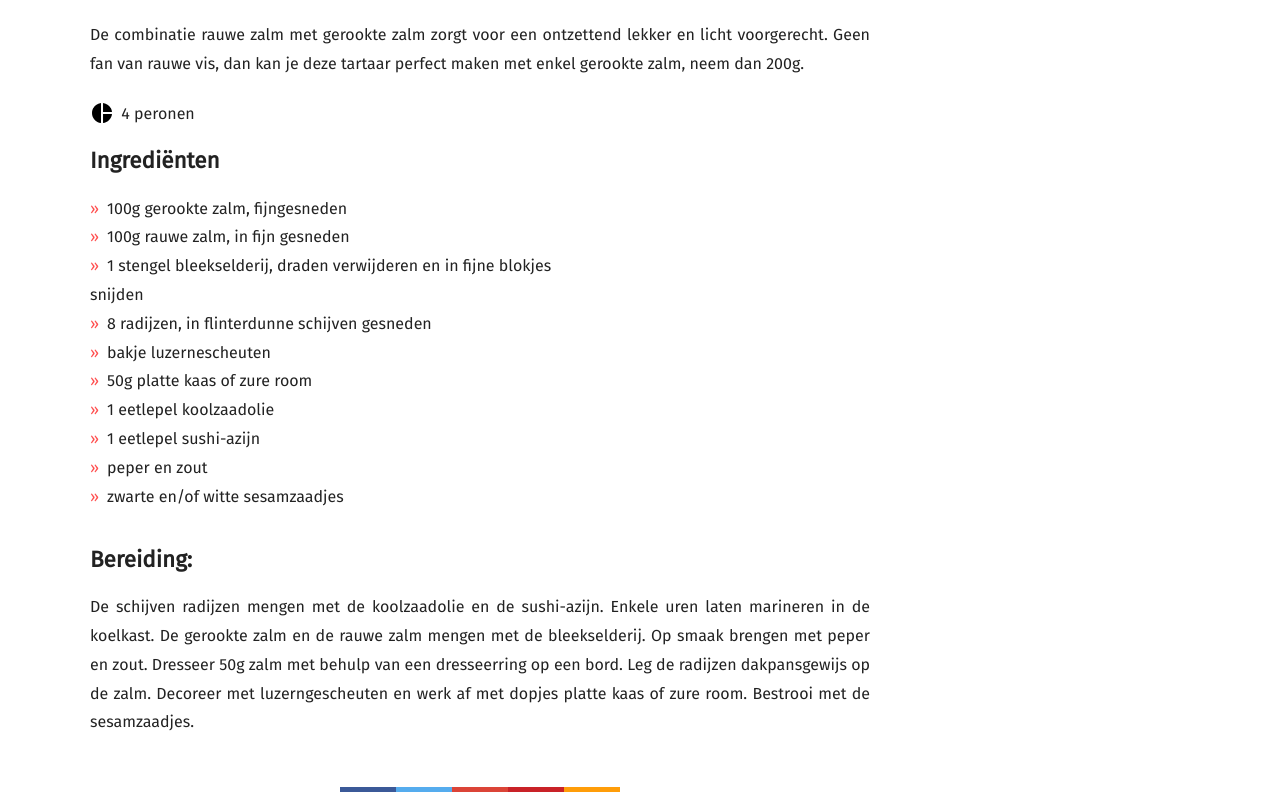
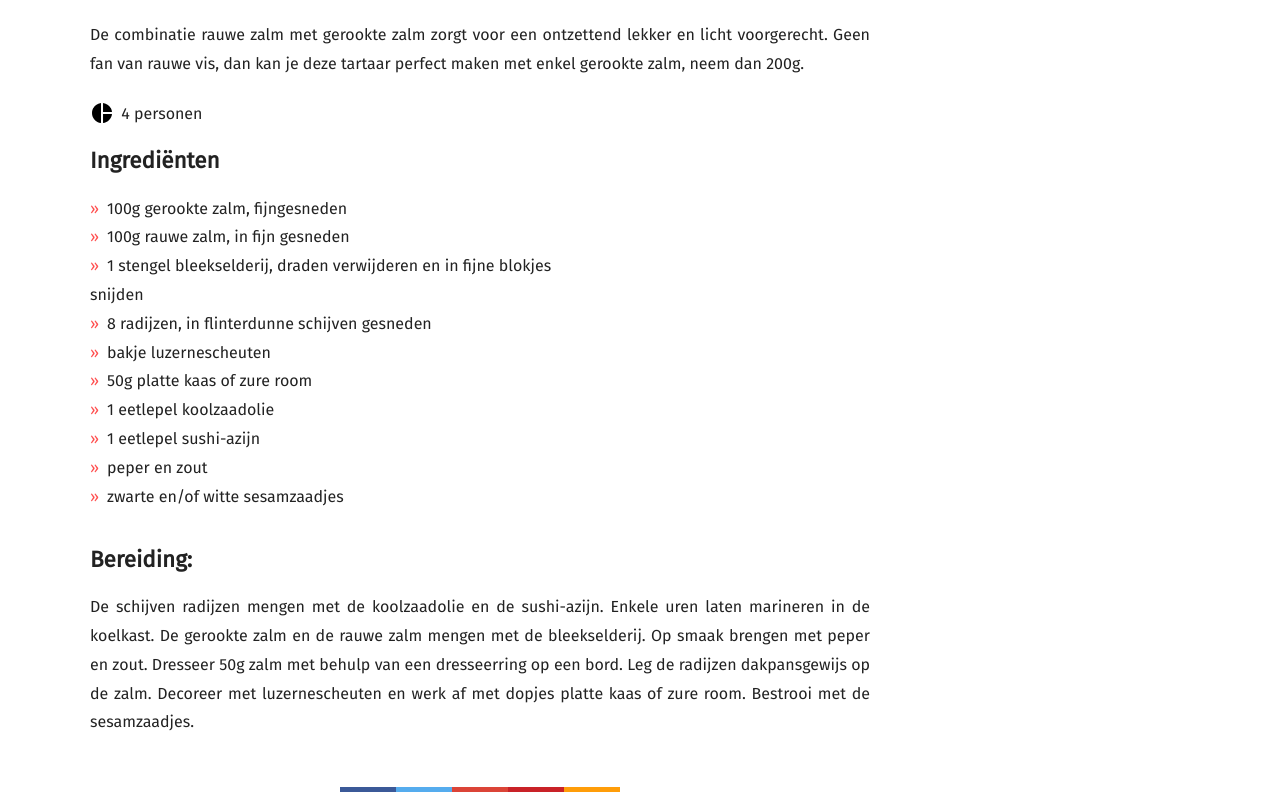
Before and after one commit to fabilicious/fabilicious.github.io, a Jekyll site: the page built from recipes/_posts/2021-12-28-Tartaar_van_gerookte_zalm_met_gemarineerde_radijzen.md, in a window 1280 px wide and 1400 px high, scrolled down 634 px. Shown: the part 275-1067 px from the top of the window. Built offline with Jekyll 4.4.1, drawn with Linux system fonts in a browser that asks for light colours; nearby versions of some CDN libraries; some web fonts are replaced.

Commit message:
Update 2021-12-28-Tartaar_van_gerookte_zalm_met_gemarineerde_radijzen.md

```diff
--- a/recipes/_posts/2021-12-28-Tartaar_van_gerookte_zalm_met_gemarineerde_radijzen.md
+++ b/recipes/_posts/2021-12-28-Tartaar_van_gerookte_zalm_met_gemarineerde_radijzen.md
@@ -5,7 +5,7 @@ categories:
   - voorgerechten
 featured_image: /images/gerooktezalmtartaar1200.jpg
 recipe:
-  servings: 4 peronen
+  servings: 4 personen
   ingredients_markdown: |-
     * 100g gerookte zalm, fijngesneden
     * 100g rauwe zalm, in fijn gesneden
@@ -30,5 +30,5 @@ De gerookte zalm en de rauwe zalm mengen met de bleekselderij.
 Op smaak brengen met peper en zout.
 Dresseer 50g zalm met behulp van een dresseerring op een bord.
 Leg de radijzen dakpansgewijs op de zalm.
-Decoreer met luzerngescheuten en werk af met dopjes platte kaas of zure room.
+Decoreer met luzernescheuten en werk af met dopjes platte kaas of zure room.
 Bestrooi met de sesamzaadjes.
```
